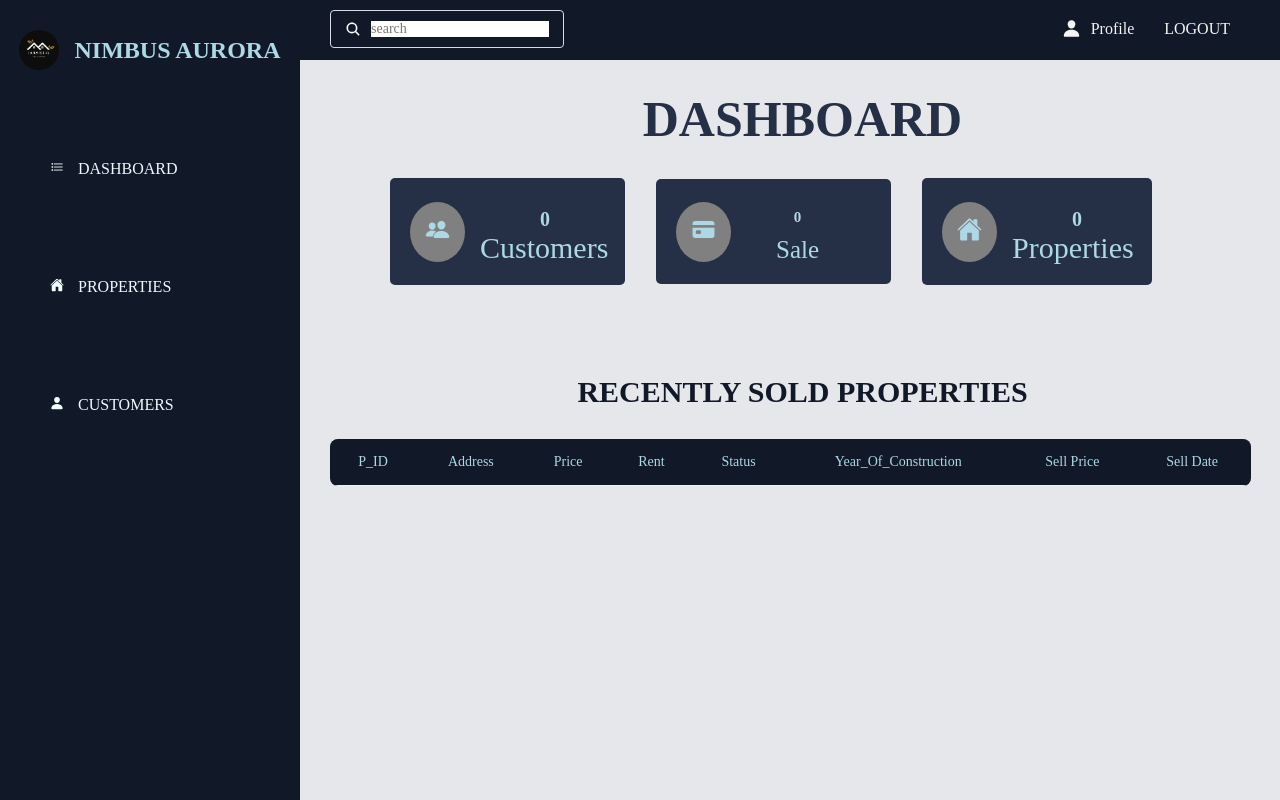
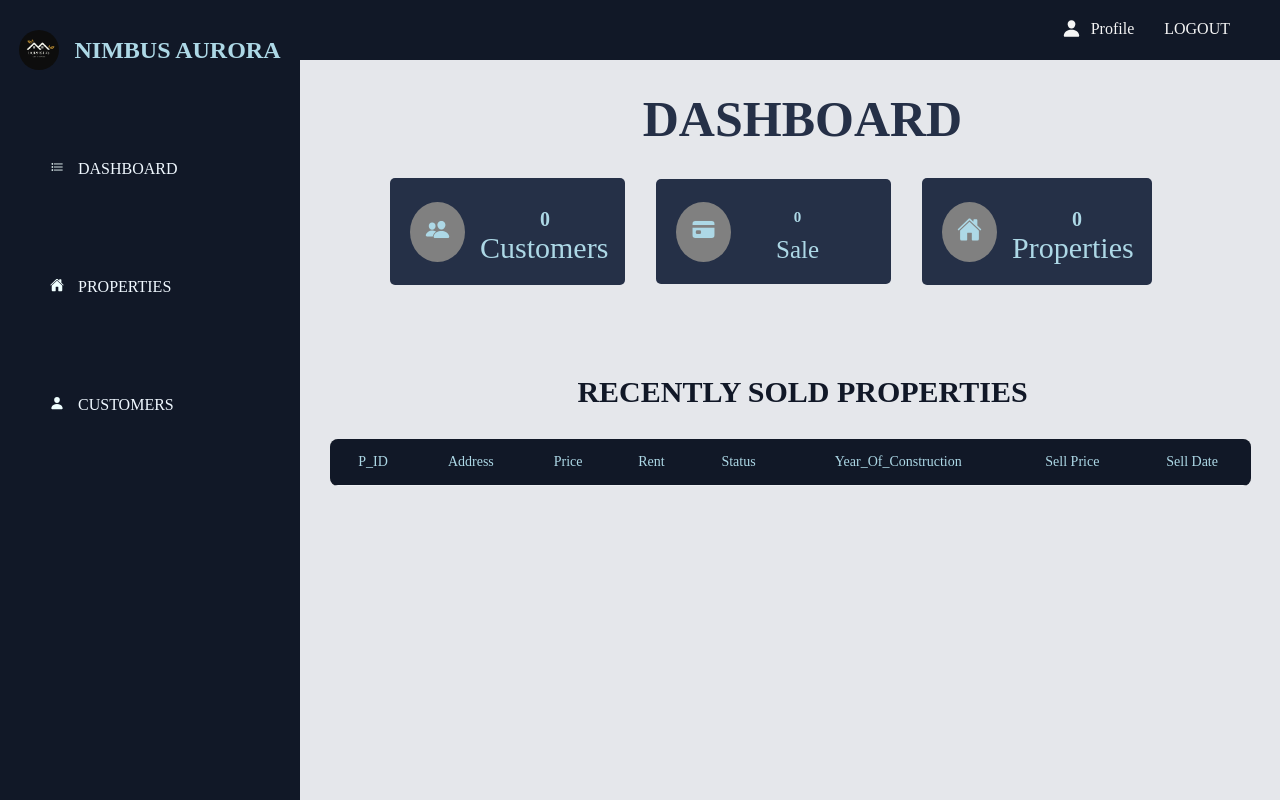
Before and after one commit to anant-357/DBMS_IIITG_Project, a Flask app: page /agent/1/dashboard in a window 1280 px wide. Run offline with Flask 3, Linux system fonts and the light colour scheme; data that the repository does not hold is empty; parts of the project's set-up code (start-up, migrations or seed data) failed here and were passed over.

```diff
--- a/templates/agent/agentNav.html
+++ b/templates/agent/agentNav.html
@@ -2,10 +2,6 @@
   <div class="n1">
     <div id="menu-bar">
       <ion-icon name="menu-outline"></ion-icon>
-    </div>
-    <div class="search">
-      <span class="list"><ion-icon name="search"></ion-icon></span>
-      <input type="search" placeholder="search" />
     </div>
   </div>
   <div class="profile">
```
